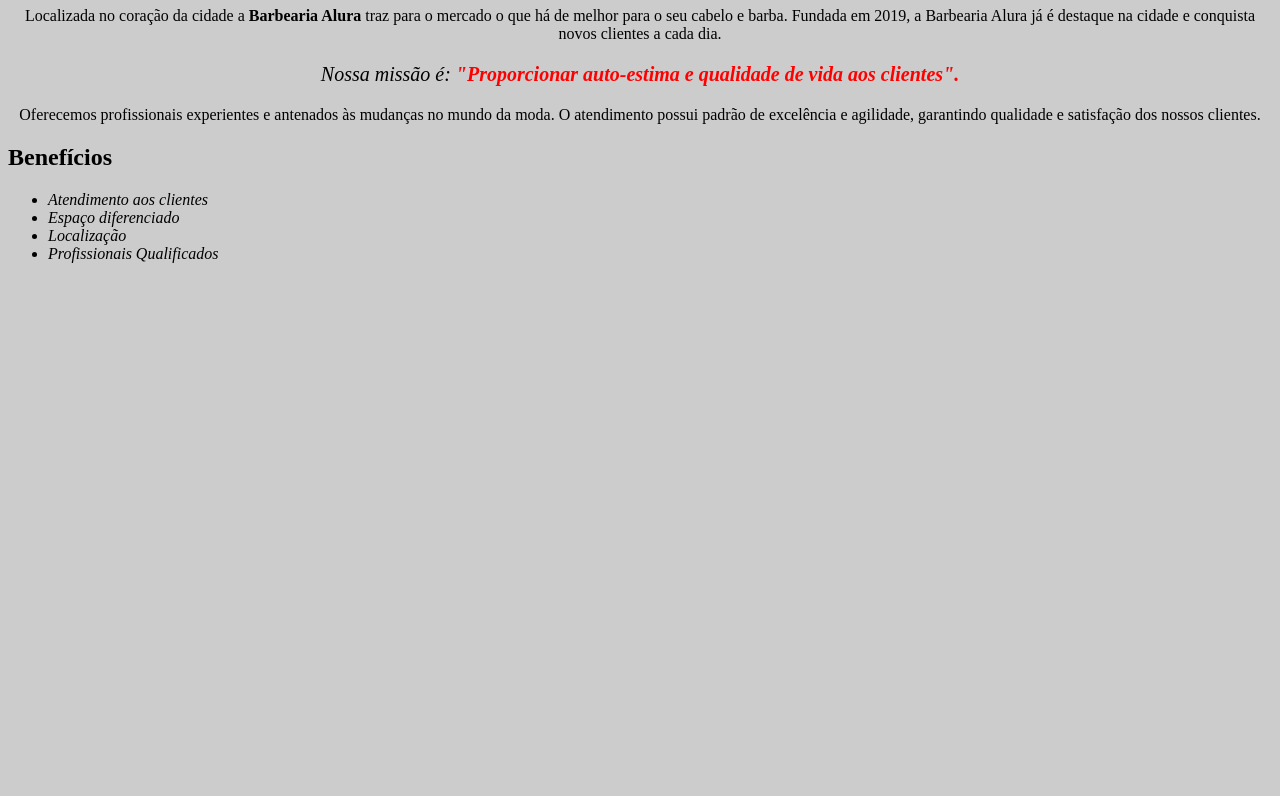
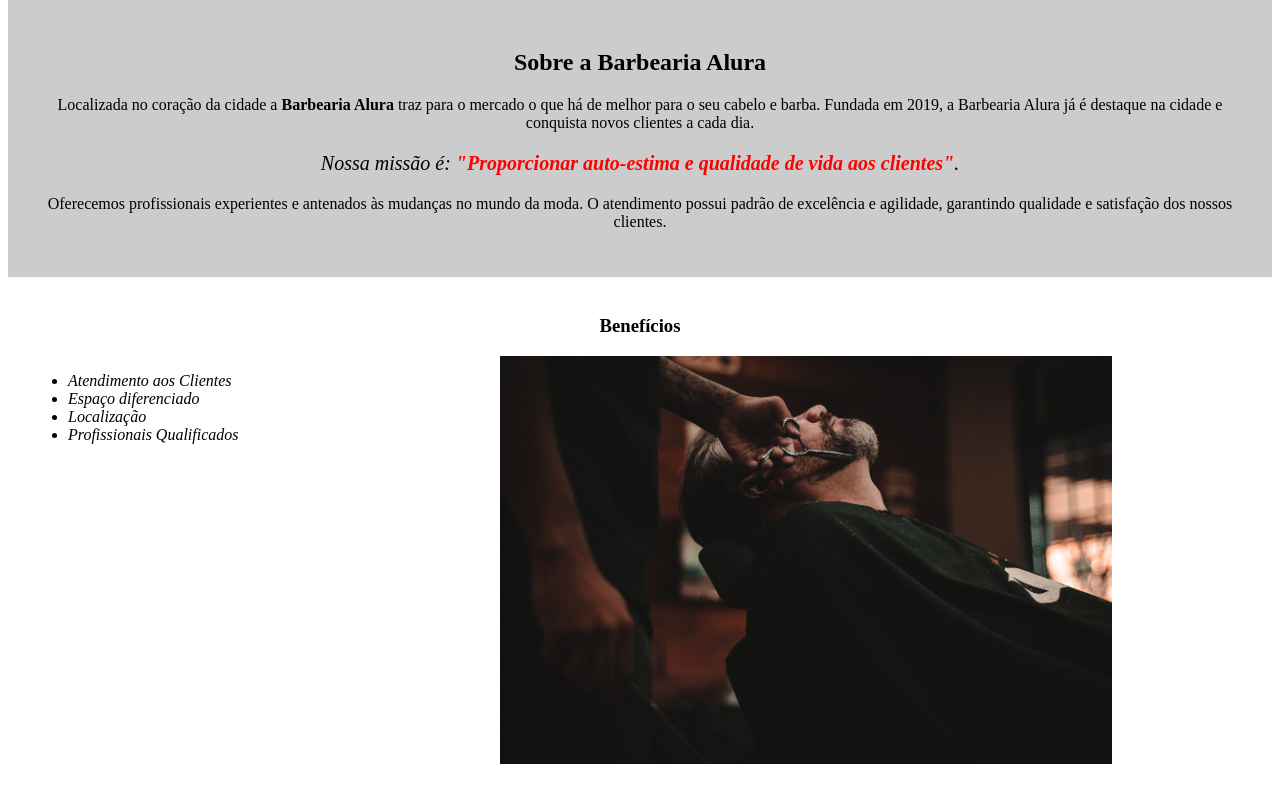
Before and after one commit to joaocolem/AulaBarbeariaHTML, a plain HTML site: page index.html in a window 1280 px wide. Shown: the part 559-1355 px from the top of the page. Before the commit the page ends 838 px from the top, so only its background shows below. Drawn offline with Linux system fonts and the light colour scheme.

Commit message:
Finalização da Página

```diff
--- a/index.html
+++ b/index.html
@@ -4,31 +4,34 @@
 		<meta charset="UTF-8">
 		<title>Barbearia Alura</title>
 		<link rel="stylesheet" href="style.css">
-        <style>
+	</head>
 
-        </style>
-    </head>
 	<body>
+        <header>
+            <h1 class="titulo-principal">Barbearia Alura</h1>
+        </header>
 		<img id="banner" src="banner.jpg">
-        <div>
-            <h1>Sobre a Barbearia Alura</h1>
+		<div class="principal">
+			<h2 class="titulo-centralizado">Sobre a Barbearia Alura</h2>
 
-            <p >Localizada no coração da cidade a <strong>Barbearia Alura</strong> traz para o mercado o que há de melhor para o seu cabelo e barba. Fundada em 2019, a Barbearia Alura já é destaque na cidade e conquista novos clientes a cada dia. </p>
+			<p>Localizada no coração da cidade a <strong>Barbearia Alura</strong> traz para o mercado o que há de melhor para o seu cabelo e barba. Fundada em 2019, a Barbearia Alura já é destaque na cidade e conquista novos clientes a cada dia.</p>
 
-            <p id="missao"><em>Nossa missão é: <strong> "Proporcionar auto-estima e qualidade de vida aos clientes".</strong></em></p>
+			<p id="missao"><em>Nossa missão é: <strong>"Proporcionar auto-estima e qualidade de vida aos clientes"</strong>.</em></p>
 
 			<p>Oferecemos profissionais experientes e antenados às mudanças no mundo da moda. O atendimento possui padrão de excelência e agilidade, garantindo qualidade e satisfação dos nossos clientes.</p>
+		</div>
 
-        </div>
-        <div>
-            <h2>Benefícios</h2>
+		<div class="beneficios">
+			<h3 class="titulo-centralizado">Benefícios</h3>
+
 			<ul>
-                <li class="itens">Atendimento aos clientes</li>
+				<li class="itens">Atendimento aos Clientes</li>
 				<li class="itens">Espaço diferenciado</li>
 				<li class="itens">Localização</li>
 				<li class="itens">Profissionais Qualificados</li>
 			</ul>
+
+			<img src="beneficios.jpg" class="imagembeneficios">
 		</div>
 	</body>
-
 </html>
--- a/style.css
+++ b/style.css
@@ -1,24 +1,54 @@
-body{
-    background: #CCCCCC
-    }
-#banner{
-    width: 100%
+body {
+
 }
-h1{
-    text-align: center
+
+#banner {
+	width:100%;
 }
-p{
-    text-align: center
-    }
-#missao{
-    font-size: 20px
+
+.principal{
+	background: #CCCCCC;
+	padding: 30px;
 }
-em strong{
-    color: red;
+.titulo-principal{
+    padding-left: 20px
 }
+
+.titulo-centralizado{
+	text-align: center
+}
+
+p {
+	text-align: center;
+}
+
+#missao {
+	font-size: 20px
+}
+
+em strong {
+	color: #FF0000;
+}
+
 .itens {
-    font-style: italic
+	font-style: italic
 }
-.beneficios{
-    background: #FFFFFF
+
+.beneficios {
+	background: #FFFFFF;
+	padding: 20px;
 }
+
+h2 {
+	text-align: center;
+}
+ul {
+	display: inline-block;
+	vertical-align: top;
+	width: 20%;
+	margin-right: 15%;
+}
+
+.imagembeneficios {
+	width: 50%;
+}
```
Also changed, not shown: beneficios.jpg (added). Lines whose indentation alone changed are shown as unchanged.
